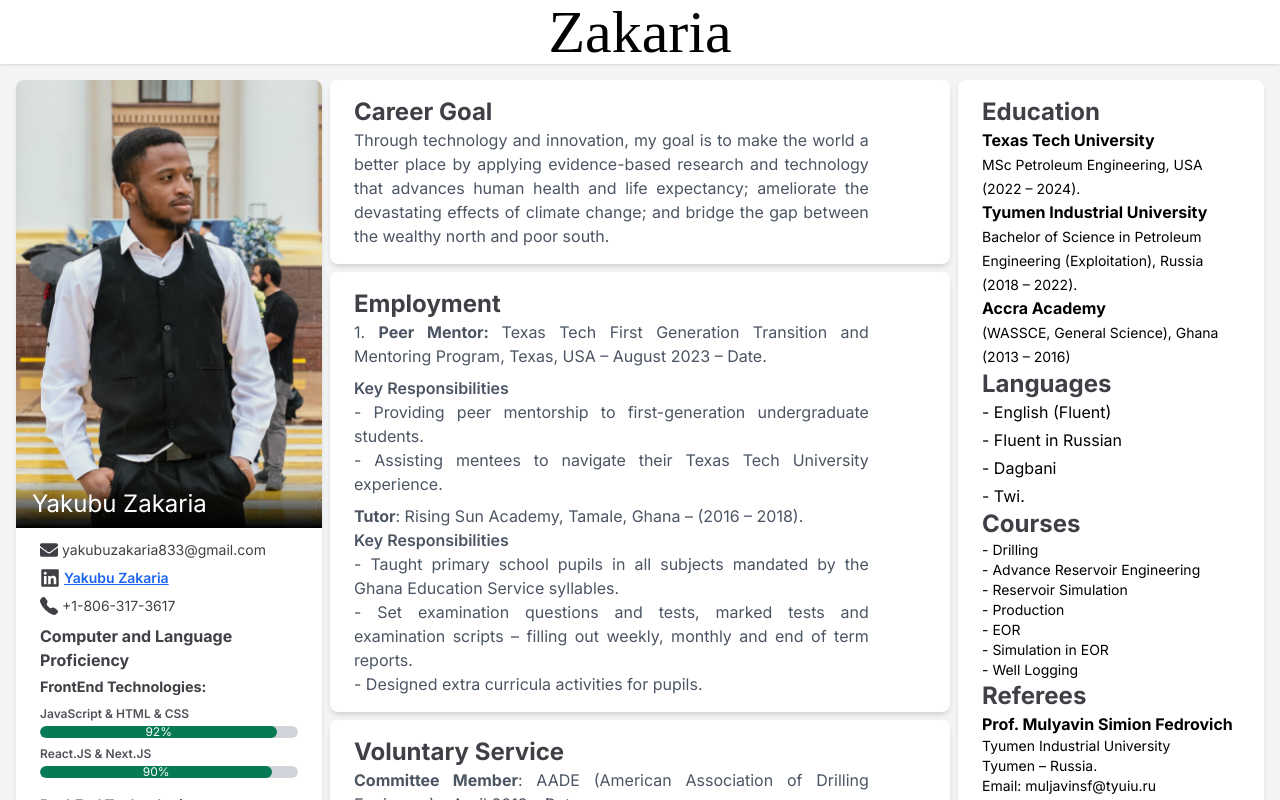
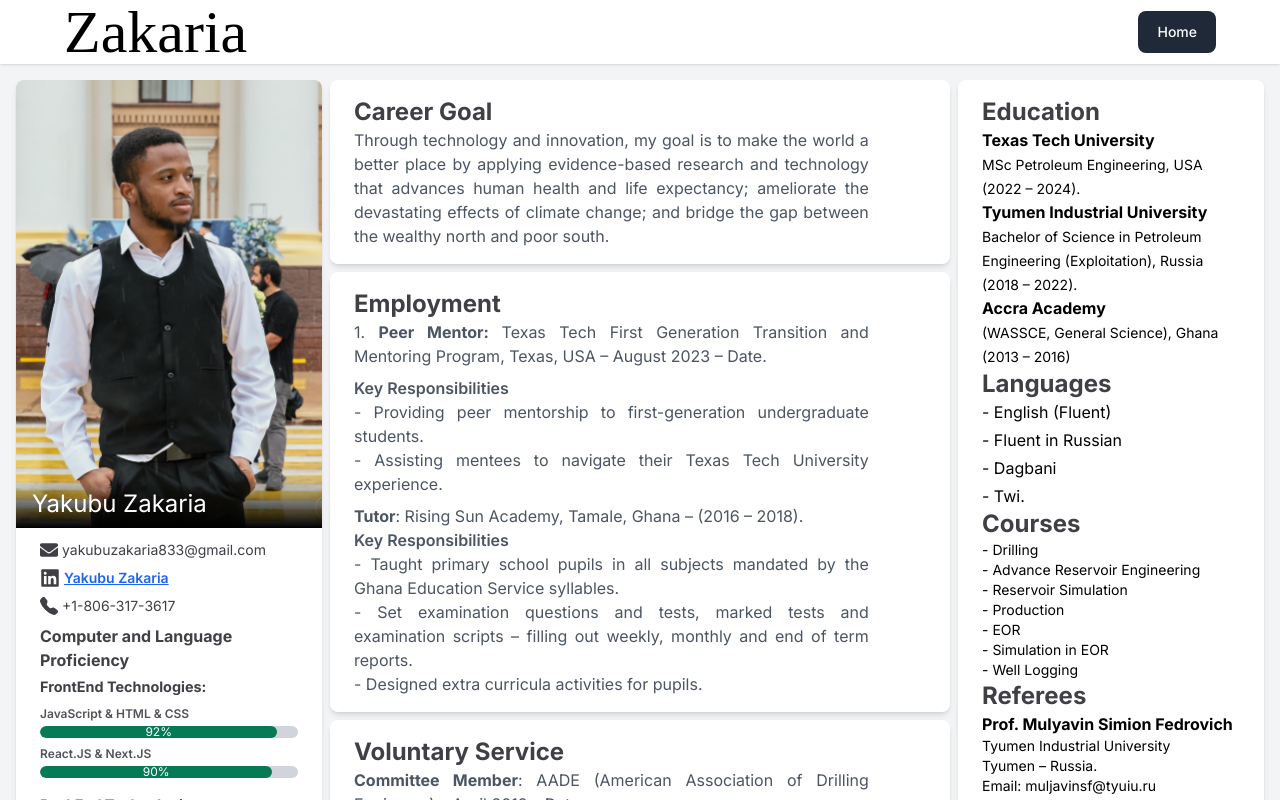
Before and after one commit to zakjak/portfolio, a Next.js app: page /about in a window 1280 px wide. Shown: the top 800 px of the page. Built offline with nearby package versions, Linux system fonts and the light colour scheme; a web font is replaced by a local one.

Commit message:
done with the home button

```diff
--- a/components/LeftSection/AboutSmall.js
+++ b/components/LeftSection/AboutSmall.js
@@ -5,27 +5,31 @@ import { BsFillTelephoneFill } from 'react-icons/bs'
 import { FaEnvelope, FaLinkedin } from 'react-icons/fa'
 import { FaArrowLeftLong } from 'react-icons/fa6'
 import { useRouter } from 'next/navigation'
+import { useEffect, useState } from 'react'
 
 const AboutSmall = () => {
+    const [pathname, setPathname] = useState('')
 
-    const pathname = location.pathname
+    useEffect(() => {
+        if(location.pathname === '/about'){
+          setPathname('')
+          setPathname('/about')
+        }else{
+          setPathname('')
+          setPathname('/')
+        }
+      }, [location])
+
 
     const router = useRouter()
 
-    const handleHome = () => {
-        router.push('/')
-        location.reload()
+    const handleHome = (pathname) => {
+        router.push(pathname)
+        setPathname(pathname)
     }
 
   return (
     <div className='lg:hidden flex flex-col gap-2 col-span-8'>
-        {
-            pathname === '/about' && (
-            <div onClick={() =>handleHome()} className='bg-zinc-400 rounded-full h-12 w-12 flex items-center justify-center cursor-pointer hover:bg-zinc-600 text-gray-200'>
-                <FaArrowLeftLong />
-            </div>
-            )
-        }
         <div className='shadow-md bg-white rounded-lg  overflow-hidden'>
             <div className='w-full h-[40em] min-h-[40rem] overflow-hidden'>
             <Image alt='Yakubu Zakaria profile image' className='w-full h-full object-cover object-top' src='/cv.jpg' width={240} height={240} />
--- a/components/Navbar.js
+++ b/components/Navbar.js
@@ -2,6 +2,7 @@
 import { Link as LinkRef } from 'react-scroll'
 import { useRouter } from 'next/navigation'
 import { useEffect, useState } from 'react'
+import { Button } from 'flowbite-react'
 
 const Navbar = () => {
   const [pathname, setPathname] = useState('')
@@ -35,8 +36,13 @@ const Navbar = () => {
   return (
     <nav className={`w-full sticky top-0 z-[999] bg-white ${pathname === '/about' ? 'h-16' : 'h-12'} shadow flex items-center`}>
         <div className={`w-[90%] mx-auto ${pathname === '/about' ? '' : 'flex items-center justify-between'}`}>
-            <div className={`${pathname === '/about' ? 'text-6xl text-center' : 'text-2xl font-bold'}`}>
+            <div className={`${pathname === '/about' ? 'text-6xl flex justify-between items-center' : 'text-2xl font-bold'}`}>
                 <div onClick={() => handleHome('/')} className='logo cursor-pointer'>Zakaria</div>
+                {
+                  pathname === '/about' && (
+                    <Button color='dark' onClick={() => handleHome('/')}>Home</Button>
+                  )
+                }
             </div>
             {
               pathname !== '/about' && (
```
